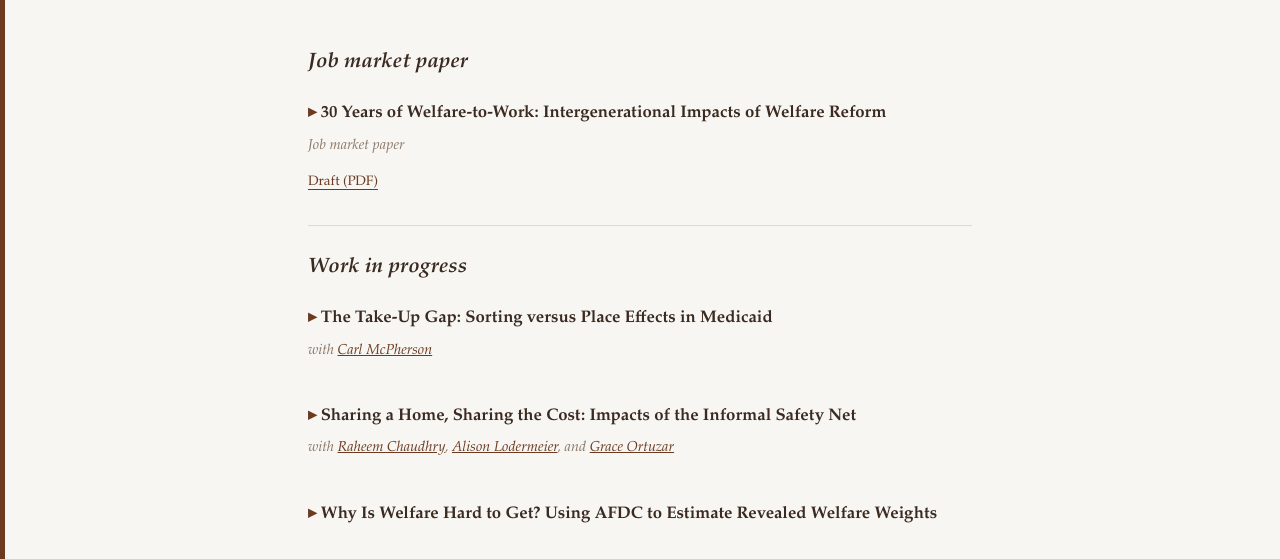
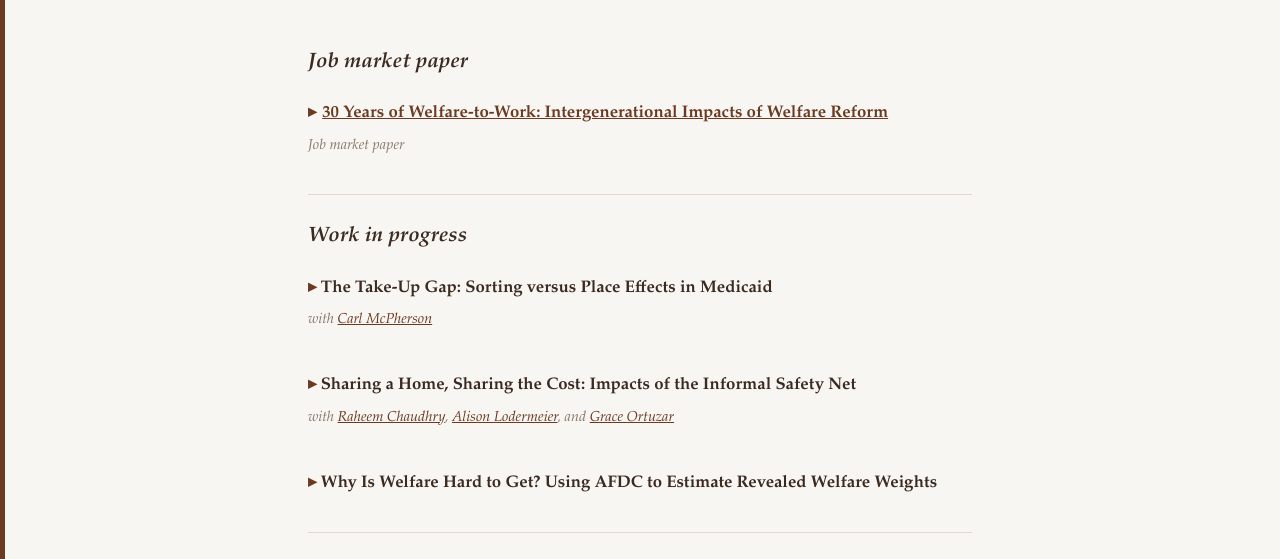
Before and after one commit to amarchettibowick/amarchettibowick.github.io, a plain HTML site: page research.html in a window 1280 px wide. Shown: the part 189-748 px from the top of the page. Drawn offline with Linux system fonts and the light colour scheme.

Commit message:
Add files via upload

```diff
--- a/research.html
+++ b/research.html
@@ -32,6 +32,17 @@ main section:nth-of-type(3) { margin-top: 1rem; }
 .paper .title-toggle[aria-expanded="true"]::before { content: "\25BE\00a0"; }
 .paper .title-toggle:hover { color: var(--accent); }
 .paper .abstract[hidden] { display: none; }
+.paper .arrow-toggle {
+  margin: 0;
+  padding: 0 0.1rem 0 0;
+  background: none;
+  border: 0;
+  font: inherit;
+  color: var(--accent);
+  cursor: pointer;
+}
+.paper .arrow-toggle::before { content: "\25B8\00a0"; }
+.paper .arrow-toggle[aria-expanded="true"]::before { content: "\25BE\00a0"; }
 </style>
 
 </head>
@@ -64,14 +75,11 @@ main section:nth-of-type(3) { margin-top: 1rem; }
 
       <div class="paper-list">
         <div class="paper">
-          <h3>30 Years of Welfare-to-Work: Intergenerational Impacts of Welfare Reform</h3>
+          <h3><a href="MarchettiBowick_JMP.pdf">30 Years of Welfare-to-Work: Intergenerational Impacts of Welfare Reform</a></h3>
           <p class="meta">Job market paper</p>
           <p class="abstract">
             How does the design of the social safety net shape social mobility? We study this question in the context of the Personal Responsibility and Work Opportunity Reconciliation Act (PRWORA), which eliminated federal entitlement to cash assistance. Using confidential Census Bureau data, we document the long-run impacts of this elimination on individuals who were children at the time of reform. Our research design compares siblings born to the same mother who were different ages at the time of reform, and contrasts these within-family differences between families more and less likely to have received welfare. We find that exposure to welfare reform decreased childhood welfare receipt and increased parental employment, leaving net family income unchanged on average. In young adulthood, higher childhood exposure translates to increases in both earnings and employment. While employment gains persist, gains in earnings are transitory, disappearing by age 24. We also find reductions in teen births, teen arrests, and receipt of housing assistance but no discernible impacts on mortality or participation in other safety net programs. Effects are proportional to parents' time spent working, suggesting that effects are driven by children emulating their parents.
           </p>
-          <div class="links">
-            <a href="MarchettiBowick_JMP.pdf">Draft (PDF)</a>
-          </div>
         </div>
       </div>
     </section>
@@ -150,10 +158,17 @@ document.querySelectorAll('.paper').forEach(function (paper) {
   if (!abs || !h3) return;
   var btn = document.createElement('button');
   btn.type = 'button';
-  btn.className = 'title-toggle';
-  btn.innerHTML = h3.innerHTML.trim();
-  h3.textContent = '';
-  h3.appendChild(btn);
+  if (h3.querySelector('a')) {
+    // title is a link: keep it, and add a small arrow that toggles the abstract
+    btn.className = 'arrow-toggle';
+    btn.setAttribute('aria-label', 'Show or hide abstract');
+    h3.insertBefore(btn, h3.firstChild);
+  } else {
+    btn.className = 'title-toggle';
+    btn.innerHTML = h3.innerHTML.trim();
+    h3.textContent = '';
+    h3.appendChild(btn);
+  }
   abs.hidden = true;
   btn.setAttribute('aria-expanded', 'false');
   btn.addEventListener('click', function () {
```
Also changed, not shown: cv.html (+1 -1 lines), index.html (+1 -4 lines), 1 other file.
